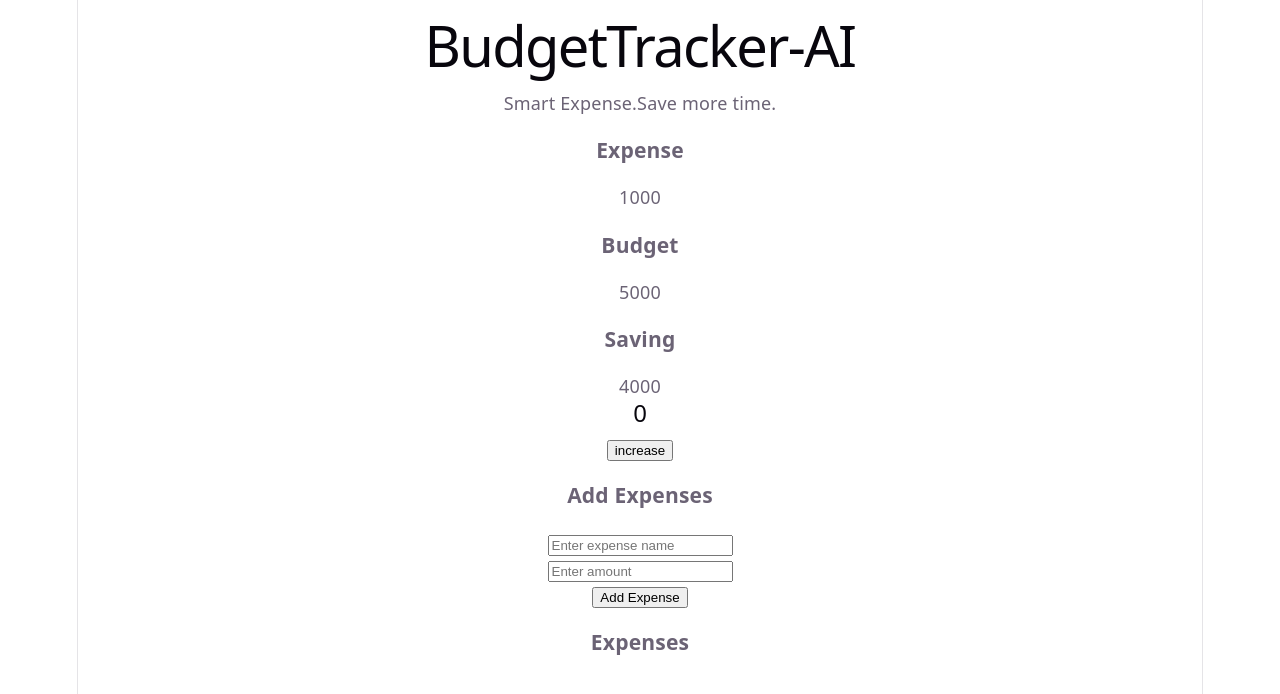
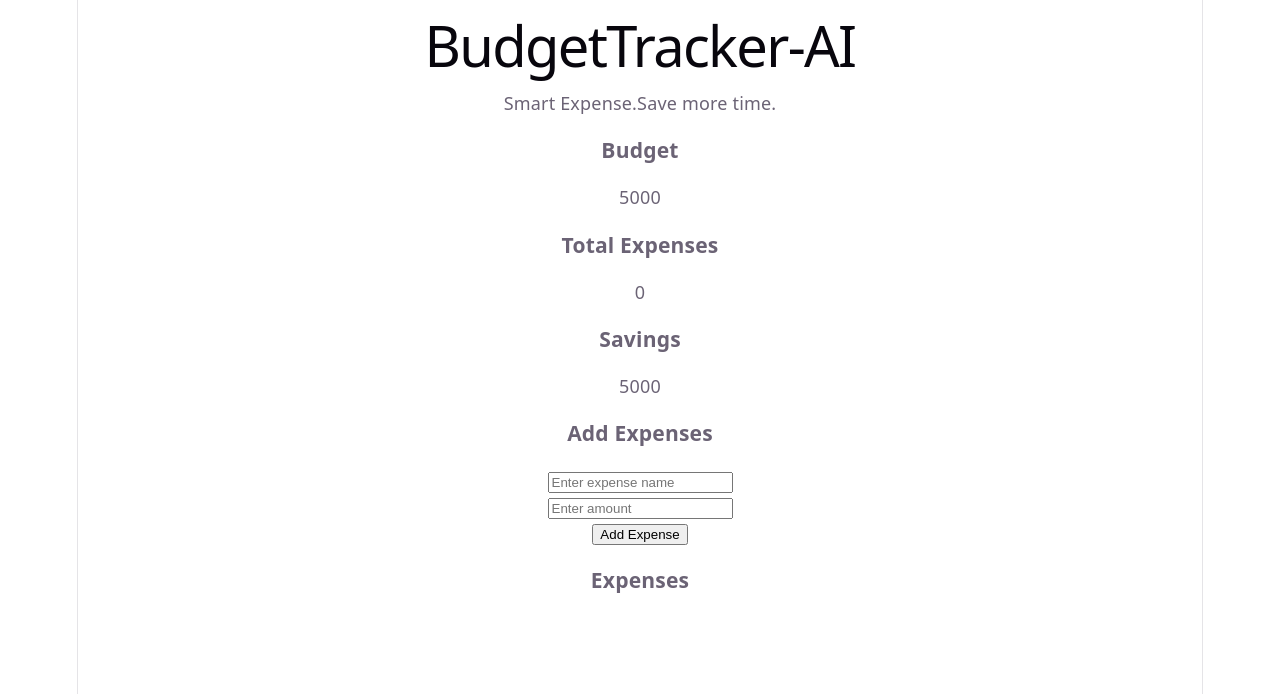
Before and after one commit to devrohitraj838/budgettracker-ai, a React (Vite) app in the folder client/: page / in a window 1280 px wide. Shown: the top 694 px of the page. Built offline with nearby package versions, Linux system fonts and the light colour scheme.

Commit message:
lift expense state to app and add dynamic dashboard

```diff
--- a/client/src/App.jsx
+++ b/client/src/App.jsx
@@ -1,14 +1,19 @@
+import { useState } from "react";
 import Dashboard from "./components/Dashboard";
 import Navbar from "./components/Navbar";
-import Counter from "./components/Counter";
 import ExpenseForm from "./components/ExpenseForm";
 function App(){
+  const [expenses,setExpenses] = useState([]);
   return(
     <>
     <Navbar />
-    <Dashboard />
-    <Counter />
-    <ExpenseForm />
+    <Dashboard
+    expenses={expenses}
+    />
+    <ExpenseForm
+    expenses={expenses}
+    setExpenses={setExpenses}
+    />
     </>
   );
 }
--- a/client/src/components/Counter.jsx
+++ /dev/null
@@ -1,13 +0,0 @@
-import { useState } from "react";
-function Counter(){
-    const [money,setmoney] = useState(0);
-    return(
-        <div>
-            <h2>{money}</h2>
-        <button onClick={() => setmoney(money + 1000) } >
-        increase
-        </button>
-        </div>
-    );
-}
-export default Counter;
--- a/client/src/components/Dashboard.jsx
+++ b/client/src/components/Dashboard.jsx
@@ -1,10 +1,13 @@
 import Card from "./Card";
-function Dashboard(){
+function Dashboard({expenses}){
+    const budget = 5000;
+    const totalExpense = expenses.reduce((curr,sum) => curr+Number(sum.amount),0);
+    const saving = budget - totalExpense;
     return(
         <div>
-            <Card title ="Expense" amount = "1000"/>
-            <Card title ="Budget" amount = "5000"/>
-            <Card title ="Saving" amount = "4000"/>
+            <Card title = "Budget" amount = {budget}></Card>
+            <Card title = "Total Expenses" amount = {totalExpense}></Card>
+            <Card title = "Savings" amount = {saving}></Card>
         </div>
     );
 }
--- a/client/src/components/ExpenseForm.jsx
+++ b/client/src/components/ExpenseForm.jsx
@@ -1,14 +1,13 @@
 import { useState } from "react";
-function ExpenseForm(){
+function ExpenseForm({expenses,setExpenses}){
     const[expenseName,setName] = useState("");
     const[expenseAmount,setAmount] = useState("");
-    const[expenses,setExpense] = useState([]);
     function handleAddExpense(){
         const newExpense = {
             name : expenseName,
             amount : expenseAmount
         };
-        setExpense([...expenses,newExpense]);
+        setExpenses([...expenses,newExpense]);
         setName("");
         setAmount("");
     }
@@ -33,8 +32,8 @@ function ExpenseForm(){
             <button onClick={handleAddExpense}>Add Expense</button>
             <h3>Expenses</h3>
             {
-                expenses.map((expense) =>
-                <div>
+                expenses.map((expense,index) =>
+                <div key={index}>
                     <p>{expense.name} - {expense.amount}</p>
                 </div>
                 )
```
